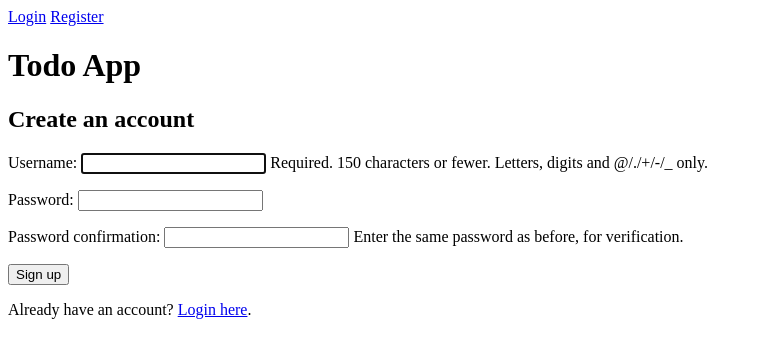
After one commit to shridharkhare/django-todo, a Django app: page /accounts/register/ in a window 1280 px wide. The commit adds this page. Shown: the top 358 px of the page, without its empty margins (0-759 px from the left). Run offline with Django 4.2, Linux system fonts and the light colour scheme.

Commit message:
feat: add user authentication and task ownership features
- Implement user registration and login functionality.
- Associate tasks with users to ensure ownership.
- Update templates to include authentication links.
- Configure URL routing for login, logout, and registration.
- Set login and logout redirect URLs in settings.

```diff
--- a/tasks/templates/tasks/base.html
+++ b/tasks/templates/tasks/base.html
@@ -1,15 +1,16 @@
-<!doctype html>
-<html>
-<head>
-<meta charset="utf-8">
-<meta name="viewport" content="width=device-width, initial-scale=1">
-<title>{% block title %}Todo App{% endblock %}</title>
-<link href="https://cdn.jsdelivr.net/npm/bootstrap@5.3.0/dist/css/bootstrap.min.css" rel="stylesheet">
-</head>
 <body>
-<div class="container py-4">
-<h1 class="mb-4">{% block header %}Todo App{% endblock %}</h1>
-{% block content %}{% endblock %}
-</div>
+  <div class="container py-4">
+    <nav class="mb-4">
+      {% if user.is_authenticated %}
+        <span>Welcome, {{ user.username }}!</span>
+        <a href="{% url 'logout' %}" class="btn btn-outline-danger btn-sm">Logout</a>
+      {% else %}
+        <a href="{% url 'login' %}" class="btn btn-outline-primary btn-sm">Login</a>
+        <a href="{% url 'register' %}" class="btn btn-outline-success btn-sm">Register</a>
+      {% endif %}
+    </nav>
+
+    <h1 class="mb-4">Todo App</h1>
+    {% block content %}{% endblock %}
+  </div>
 </body>
-</html>
--- /dev/null
+++ b/tasks/templates/tasks/register.html
@@ -0,0 +1,10 @@
+{% extends 'tasks/base.html' %}
+{% block content %}
+<h2>Create an account</h2>
+<form method="post">
+  {% csrf_token %}
+  {{ form.as_p }}
+  <button class="btn btn-success">Sign up</button>
+</form>
+<p>Already have an account? <a href="{% url 'login' %}">Login here</a>.</p>
+{% endblock %}
--- a/tasks/views.py
+++ b/tasks/views.py
@@ -1,7 +1,12 @@
+from django.contrib.auth.decorators import login_required
+from django.contrib.auth.forms import UserCreationForm
+from django.contrib.auth import login
+
 from django.shortcuts import render, get_object_or_404, redirect
 from .models import Task
 from .forms import TaskForm
 
+@login_required
 def index(request):
     # list + create combined
     tasks = Task.objects.order_by('-created_at')
@@ -9,16 +14,18 @@ def index(request):
     if request.method == 'POST':
         form = TaskForm(request.POST)
         if form.is_valid():
-            form.save()
+            task = form.save(commit=False)
+            task.user = request.user
+            task.save()
             return redirect('tasks:index')
     else:
         form = TaskForm()
 
     return render(request, 'tasks/index.html', {'tasks': tasks, 'form': form})
 
-
+@login_required
 def edit_task(request, pk):
-    task = get_object_or_404(Task, pk=pk)
+    task = get_object_or_404(Task, pk=pk, user=request.user)
     if request.method == 'POST':
         form = TaskForm(request.POST, instance=task)
         if form.is_valid():
@@ -28,17 +35,29 @@ def edit_task(request, pk):
         form = TaskForm(instance=task)
     return render(request, 'tasks/task_form.html', {'form': form, 'task': task})
 
-
+@login_required
 def delete_task(request, pk):
-    task = get_object_or_404(Task, pk=pk)
+    task = get_object_or_404(Task, pk=pk, user=request.user)
     if request.method == 'POST':
         task.delete()
         return redirect('tasks:index')
     return render(request, 'tasks/task_confirm_delete.html', {'task': task})
 
-
+@login_required
 def toggle_complete(request, pk):
-    task = get_object_or_404(Task, pk=pk)
+    task = get_object_or_404(Task, pk=pk, user=request.user)
     task.completed = not task.completed
     task.save()
     return redirect('tasks:index')
+
+
+def register(request):
+    if request.method == 'POST':
+        form = UserCreationForm(request.POST)
+        if form.is_valid():
+            user = form.save()
+            login(request, user)
+            return redirect('tasks:index')
+    else:
+        form = UserCreationForm()
+    return render(request, 'tasks/register.html', {'form': form})
--- a/todo_project/settings.py
+++ b/todo_project/settings.py
@@ -59,6 +59,10 @@ DATABASES = {
 
 AUTH_PASSWORD_VALIDATORS = []
 
+LOGIN_URL = 'login'
+LOGIN_REDIRECT_URL = 'tasks:index'
+LOGOUT_REDIRECT_URL = 'login'
+
 LANGUAGE_CODE = 'en-us'
 TIME_ZONE = 'UTC'
 USE_I18N = True
--- a/todo_project/urls.py
+++ b/todo_project/urls.py
@@ -16,8 +16,12 @@ Including another URLconf
 """
 from django.contrib import admin
 from django.urls import path, include
-
+from django.contrib.auth import views as auth_views
+from tasks import views as task_views
 urlpatterns = [
     path('admin/', admin.site.urls),
+    path('accounts/login/', auth_views.LoginView.as_view(template_name='tasks/login.html'), name='login'),
+    path('accounts/logout/', auth_views.LogoutView.as_view(next_page='login'), name='logout'),
+    path('accounts/register/', task_views.register, name='register'),
     path('', include('tasks.urls', namespace='tasks')),
 ]
```
Also changed, not shown: tasks/models.py (+4 -5 lines), tasks/templates/tasks/login.html (added, +10 -0 lines), tasks/migrations/0001_initial.py.
